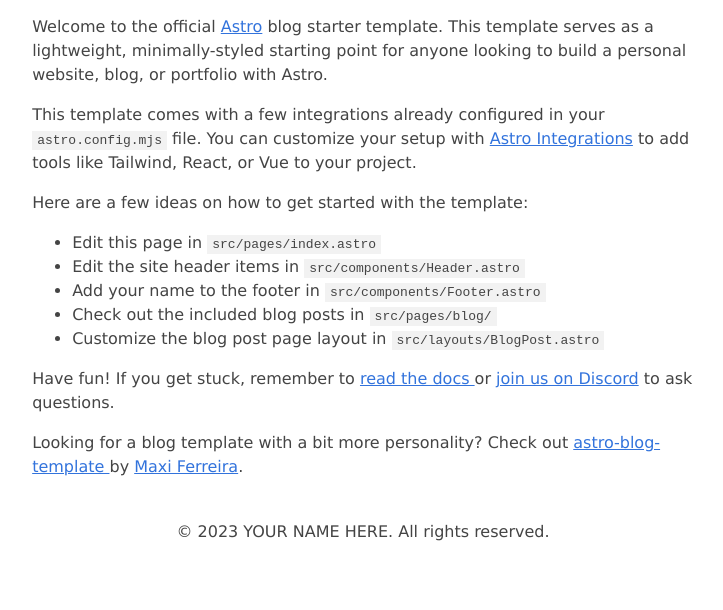
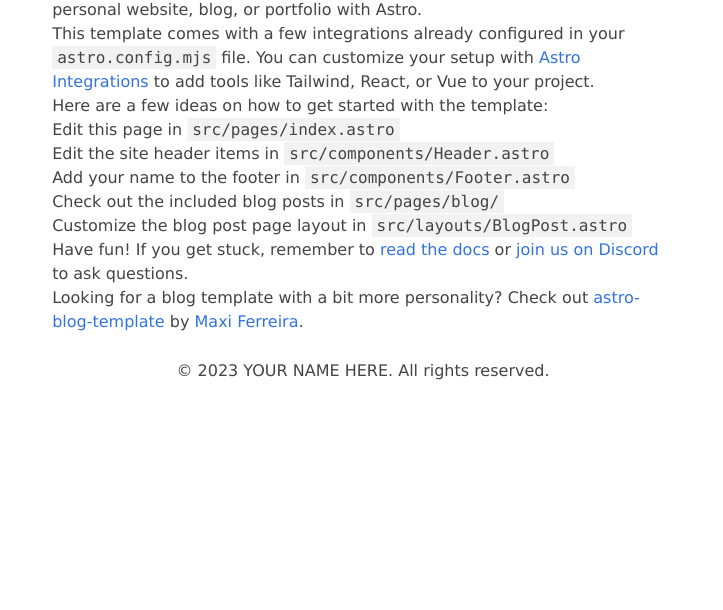
Before and after one commit to HeavenAQ/heaven-blog, an Astro site: page / in a window 1280 px wide. Shown: the part 190-800 px from the top of the page, without its empty margins (277-1000 px from the left). Built offline with nearby package versions, Linux system fonts and the light colour scheme; Astro itself is replaced by a stand-in of ours.

Commit message:
Add tailwind

```diff
--- a/astro.config.mjs
+++ b/astro.config.mjs
@@ -1,11 +1,12 @@
 import { defineConfig } from "astro/config";
 import sitemap from "@astrojs/sitemap";
 import react from "@astrojs/react";
+import image from "@astrojs/image";
 
-import image from "@astrojs/image";
+import tailwind from "@astrojs/tailwind";
 
 // https://astro.build/config
 export default defineConfig({
   site: "https://example.com",
-  integrations: [sitemap(), react(), image()]
+  integrations: [sitemap(), react(), image(), tailwind()]
 });
--- a/package.json
+++ b/package.json
@@ -14,11 +14,13 @@
     "@astrojs/react": "^2.1.1",
     "@astrojs/rss": "^2.3.2",
     "@astrojs/sitemap": "^1.2.2",
+    "@astrojs/tailwind": "^3.1.1",
     "@types/react": "^18.0.33",
     "@types/react-dom": "^18.0.6",
-    "astro": "^2.2.0",
+    "astro": "^2.1.3",
     "react": "^18.0.0",
-    "react-dom": "^18.0.0"
+    "react-dom": "^18.0.0",
+    "tailwindcss": "^3.0.24"
   },
   "devDependencies": {
     "@typescript-eslint/parser": "^5.57.1",
--- a/src/styles/global.css
+++ b/src/styles/global.css
@@ -3,6 +3,8 @@
   https://github.com/HermanMartinus/bearblog/blob/297026a877bc2ab2b3bdfbd6b9f7961c350917dd/templates/styles/blog/default.css
   License MIT: https://github.com/HermanMartinus/bearblog/blob/master/LICENSE.md
  */
+@import url('https://fonts.googleapis.com/css2?family=M+PLUS+Rounded+1c:wght@300;500;700&display=swap');
+
 body {
     font-family: Verdana, sans-serif;
     margin: auto;
--- /dev/null
+++ b/tailwind.config.cjs
@@ -0,0 +1,8 @@
+/** @type {import('tailwindcss').Config} */
+module.exports = {
+	content: ['./src/**/*.{astro,html,js,jsx,md,mdx,svelte,ts,tsx,vue}'],
+	theme: {
+		extend: {},
+	},
+	plugins: [],
+}
```
Also changed, not shown: 1 other file. Lines whose indentation alone changed are shown as unchanged.
